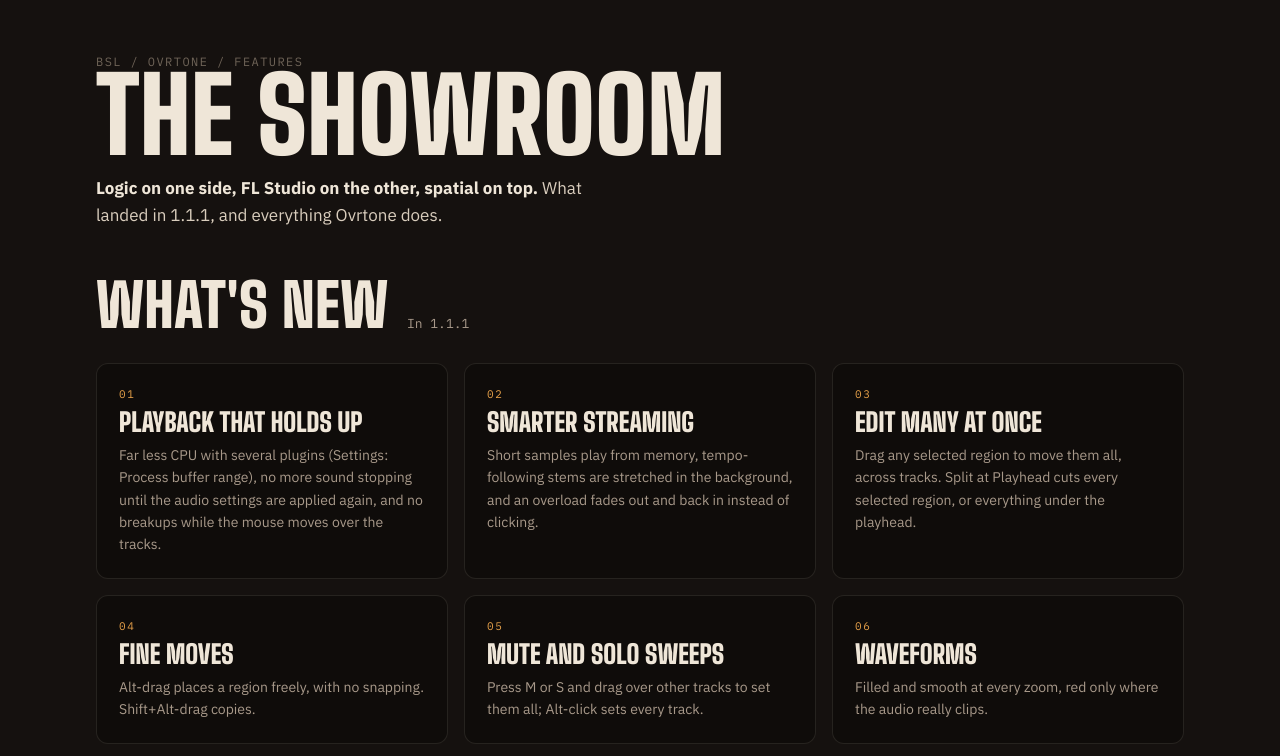
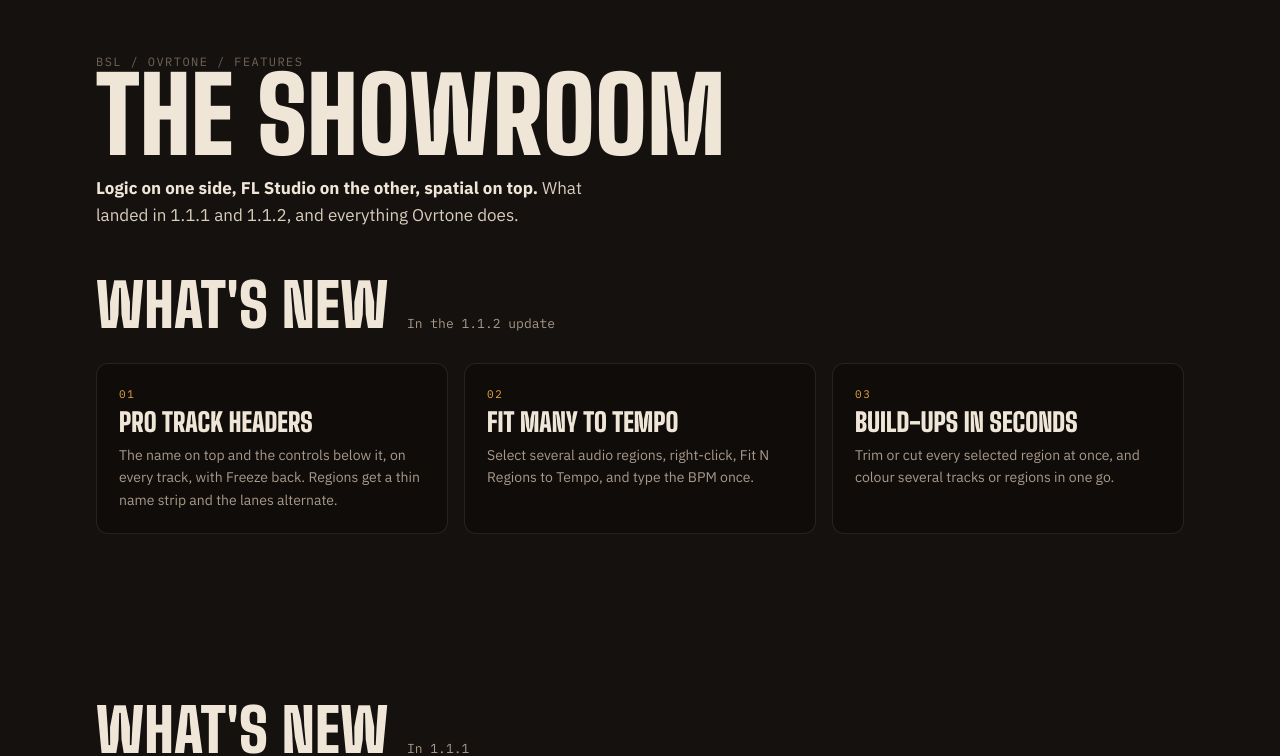
Before and after one commit to SakaBoluwatife/ovrtone, a plain HTML site: page features.html in a window 1280 px wide. Shown: the part 70-826 px from the top of the page. Drawn offline with Linux system fonts and the light colour scheme.

Commit message:
Ovrtone 1.1.2 update: download link and what's new

```diff
--- a/features.html
+++ b/features.html
@@ -29,9 +29,20 @@
     <div class="wrap">
       <div class="crumbs"><a href="index.html">BSL</a> / <a href="ovrtone.html">Ovrtone</a> / Features</div>
       <h1>The showroom</h1>
-      <p class="lead"><b>Logic on one side, FL Studio on the other, spatial on top.</b> What landed in 1.1.1, and everything Ovrtone does.</p>
+      <p class="lead"><b>Logic on one side, FL Studio on the other, spatial on top.</b> What landed in 1.1.1 and 1.1.2, and everything Ovrtone does.</p>
     </div>
   </div>
+
+  <section id="new-112">
+    <div class="wrap">
+      <div class="head"><h2>What's new</h2><span class="sub">In the 1.1.2 update</span></div>
+      <div class="grid">
+        <div class="card spec"><div class="n">01</div><h3>Pro track headers</h3><p>The name on top and the controls below it, on every track, with Freeze back. Regions get a thin name strip and the lanes alternate.</p></div>
+        <div class="card spec"><div class="n">02</div><h3>Fit many to tempo</h3><p>Select several audio regions, right-click, Fit N Regions to Tempo, and type the BPM once.</p></div>
+        <div class="card spec"><div class="n">03</div><h3>Build-ups in seconds</h3><p>Trim or cut every selected region at once, and colour several tracks or regions in one go.</p></div>
+      </div>
+    </div>
+  </section>
 
   <section id="new">
     <div class="wrap">
```
Also changed, not shown: download.html (+1 -1 lines), index.html (+1 -1 lines), ovrtone.html (+1 -1 lines).
